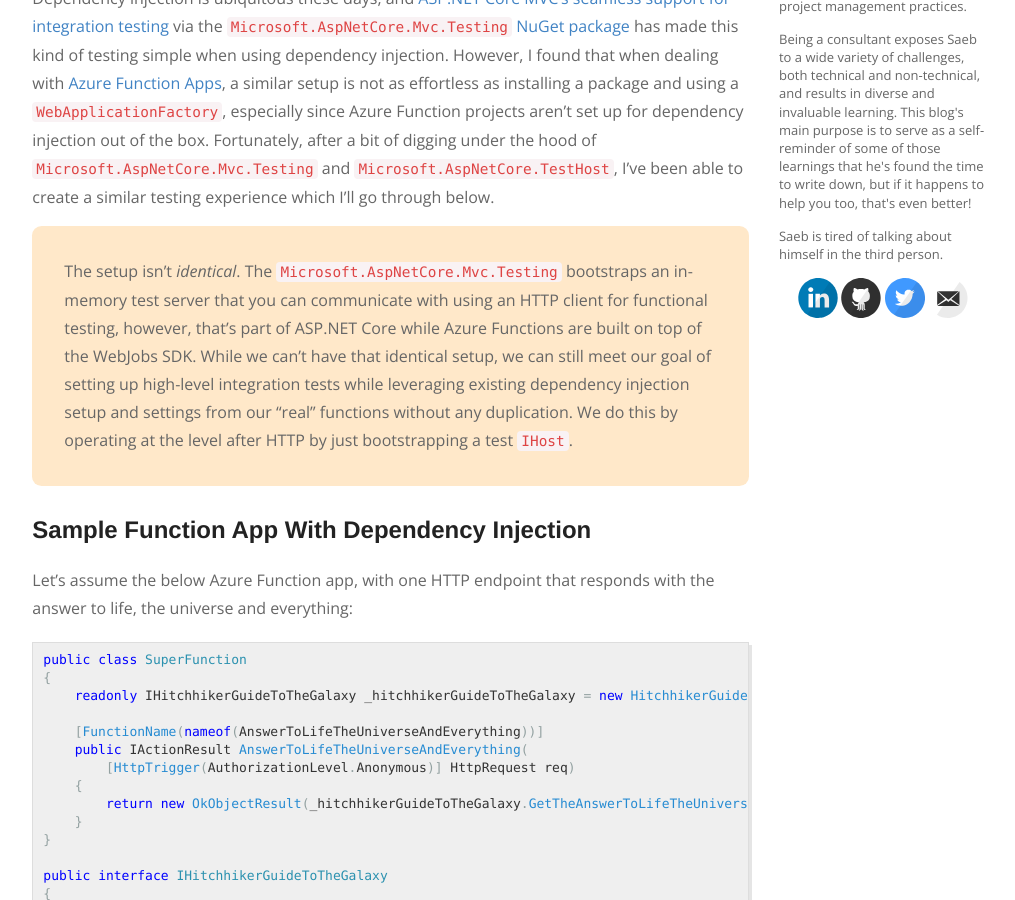
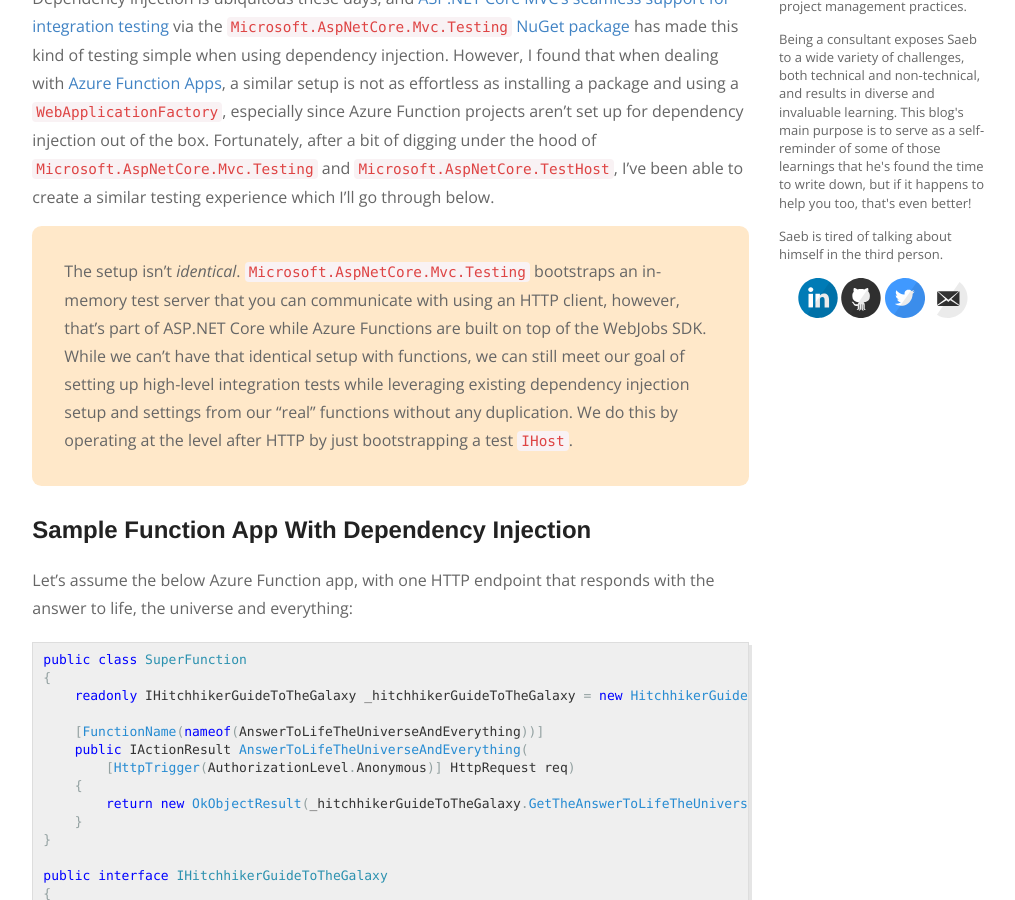
Before and after one commit to SaebAmini/saebamini.github.io, a Jekyll site: the page built from _posts/2019-11-03-integration-testing-in-azure-functions-with-dependency-injection.md, in a window 1280 px wide and 900 px high, scrolled down 394 px. Shown: the whole window, without its empty margins (196-1211 px from the left). Built offline with Jekyll 4.4.1, drawn with Linux system fonts in a browser that asks for light colours; comment, search, counter and statistics services are not loaded.

Commit message:
Editorial edit!

```diff
--- a/_posts/2019-11-03-integration-testing-in-azure-functions-with-dependency-injection.md
+++ b/_posts/2019-11-03-integration-testing-in-azure-functions-with-dependency-injection.md
@@ -8,7 +8,7 @@
 Dependency injection is ubiquitous these days, and [ASP.NET Core MVC's seamless support for integration testing](https://docs.microsoft.com/en-us/aspnet/core/test/integration-tests) via the [`Microsoft.AspNetCore.Mvc.Testing` NuGet package](https://www.nuget.org/packages/Microsoft.AspNetCore.Mvc.Testing) has made this kind of testing simple when using dependency injection. However, I found that when dealing with [Azure Function Apps](https://docs.microsoft.com/en-us/azure/azure-functions/functions-overview), a similar setup is not as effortless as installing a package and using a `WebApplicationFactory`, especially since Azure Function projects aren't set up for dependency injection out of the box. Fortunately, after a bit of digging under the hood of `Microsoft.AspNetCore.Mvc.Testing` and `Microsoft.AspNetCore.TestHost`, I've been able to create a similar testing experience which I'll go through below<!--more-->.
 
 <div class="tip" markdown="1">
-The setup isn't _identical_. The `Microsoft.AspNetCore.Mvc.Testing` bootstraps an in-memory test server that you can communicate with using an HTTP client for functional testing, however, that's part of ASP.NET Core while Azure Functions are built on top of the WebJobs SDK. While we can't have that identical setup, we can still meet our goal of setting up high-level integration tests while leveraging existing dependency injection setup and settings from our "real" functions without any duplication. We do this by operating at the level after HTTP by just bootstrapping a test `IHost`.
+The setup isn't _identical_. `Microsoft.AspNetCore.Mvc.Testing` bootstraps an in-memory test server that you can communicate with using an HTTP client, however, that's part of ASP.NET Core while Azure Functions are built on top of the WebJobs SDK. While we can't have that identical setup with functions, we can still meet our goal of setting up high-level integration tests while leveraging existing dependency injection setup and settings from our "real" functions without any duplication. We do this by operating at the level after HTTP by just bootstrapping a test `IHost`.
 </div>
 
 ## Sample Function App With Dependency Injection
```
